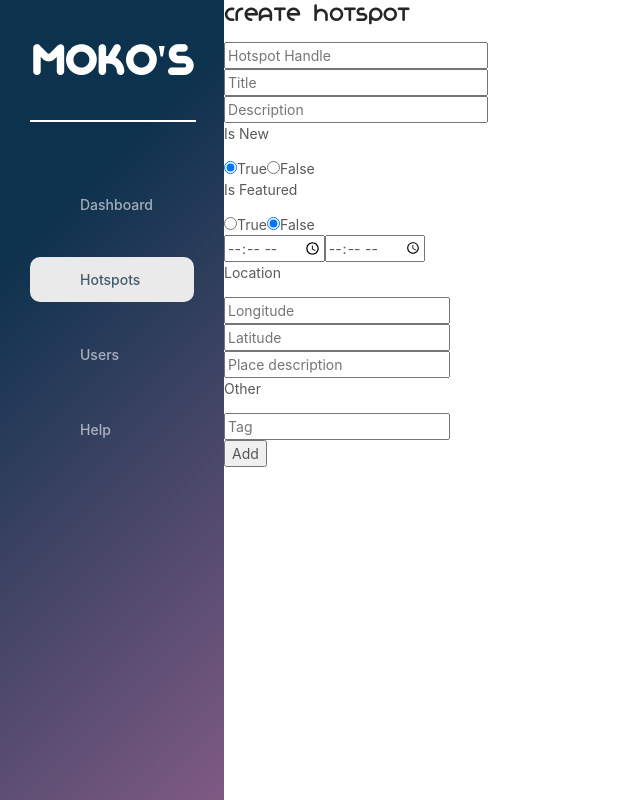
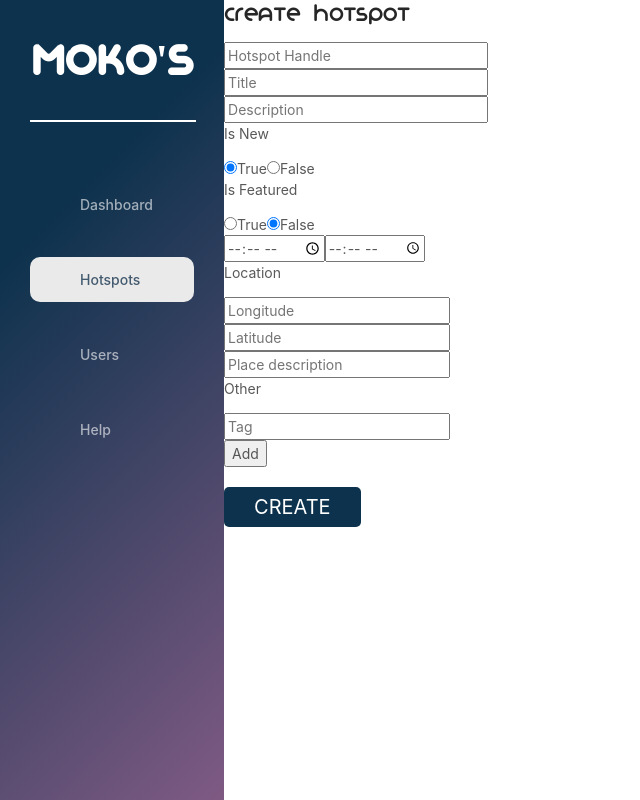
Before and after one commit to mokos-repo/mokos-dashboard, a React (Create React App) app: page /hotspots/create in a window 1280 px wide. Shown: the whole page, without its empty margins (0-640 px from the left). Built offline with nearby package versions, Linux system fonts and the light colour scheme; no server answers.

Commit message:
(fix) query created

```diff
--- a/src/screens/CreateHotspot/index.jsx
+++ b/src/screens/CreateHotspot/index.jsx
@@ -11,6 +11,8 @@ const CreateHotspot = () => {
     const { value: opening_hour, bind: bindOpeningHour } = useInput("");
     const { value: closing_hour, bind: bindClosingHour } = useInput("");
     const [tags, setTags] = useState([{title: ""}])
+
+    // c
 
     // handle input change
     const handleInputChange = (e, index) => {
@@ -86,6 +88,11 @@ const CreateHotspot = () => {
                     ))}
                 </div>
 
+                <button style={{background: "#0d324d",
+                                height: "40px", color: "white",
+                                fontSize: "20px", width: "max-content",
+                                padding: "5px 30px", margin: "20px 0px 0px 0px",
+                                border: "0px", borderRadius: "5px"}}>CREATE</button>
             </FormContainer>
         </div>
     )
```
Also changed, not shown: src/screens/CreateHotspot/queries.js (+24 -0 lines).
